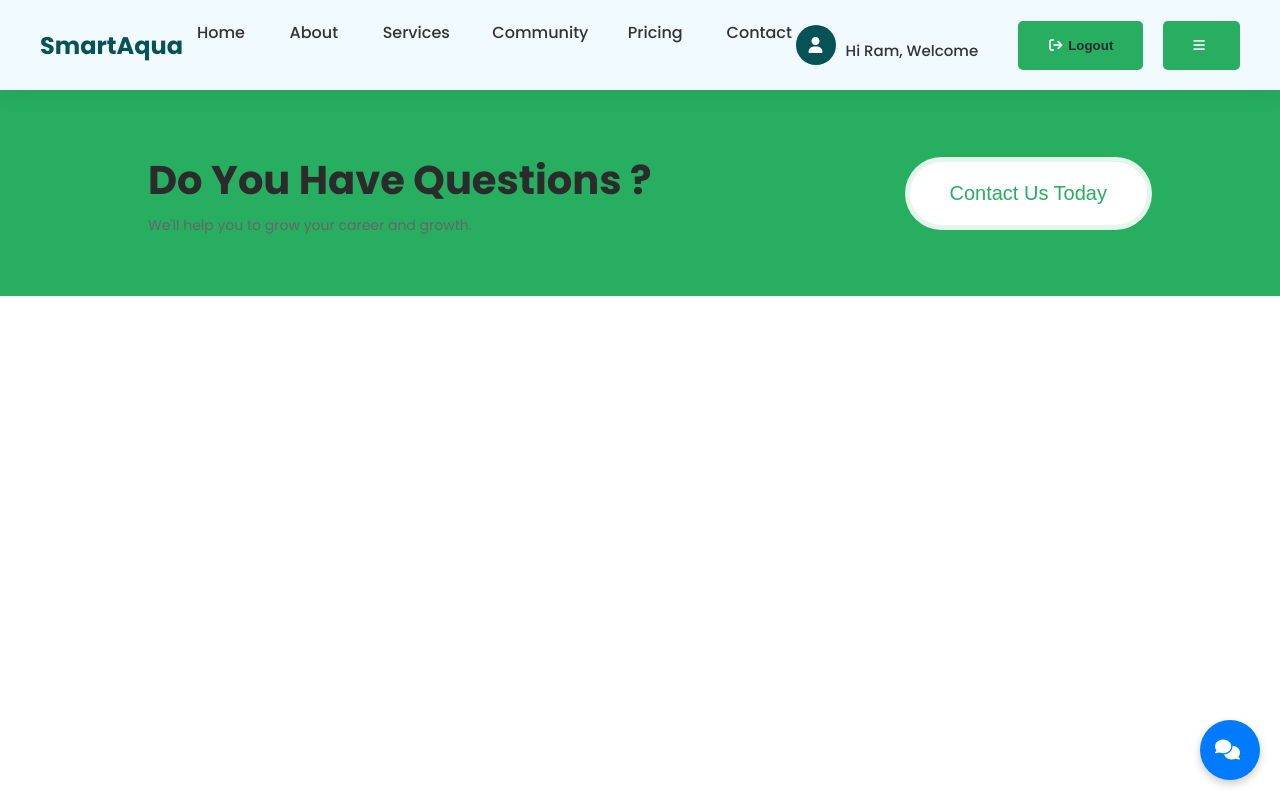
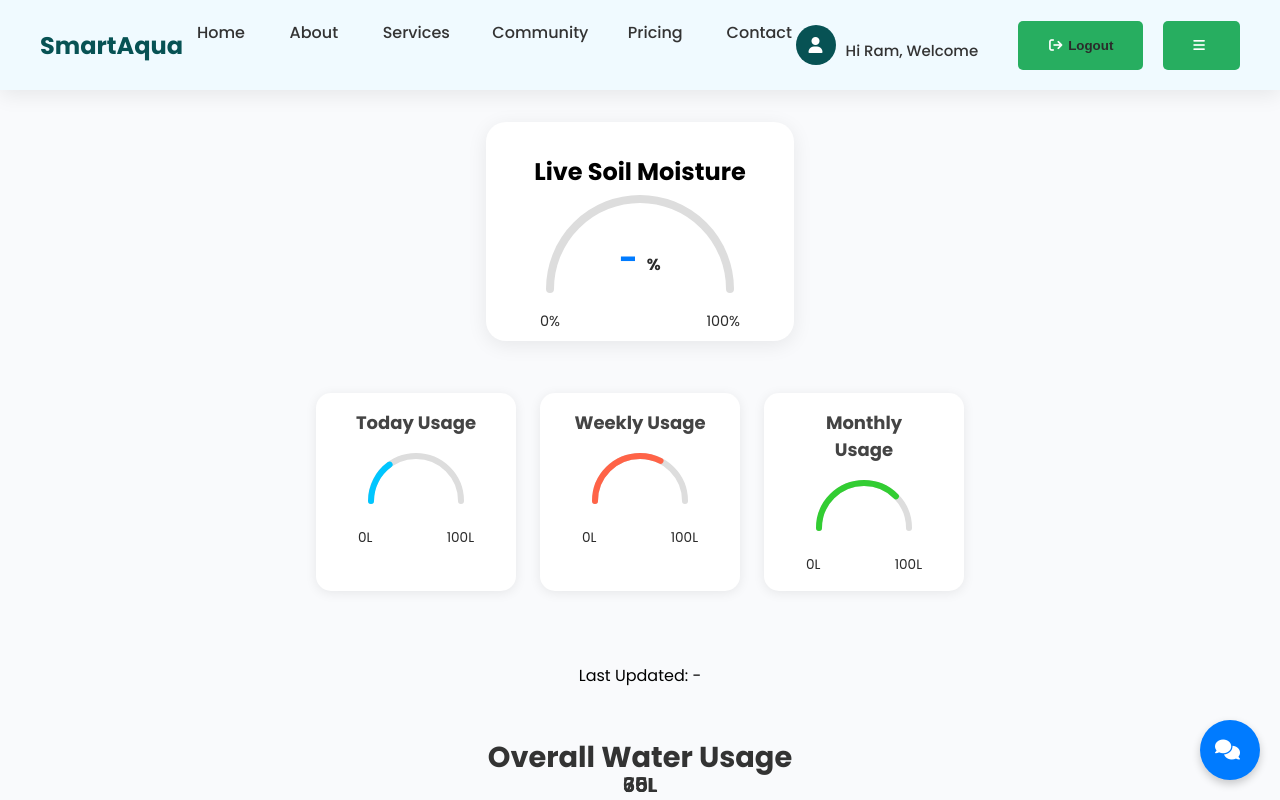
Before and after one commit to ramsagar100/KSSEM-HIO25-018, a React (Create React App) app: page /usageGarden in a window 1280 px wide. Shown: the top 800 px of the page. Built offline with nearby package versions, Linux system fonts and the light colour scheme; no server answers.

Commit message:
Thingspeak connected

```diff
--- a/src/components/Usgae/Usage.css
+++ b/src/components/Usgae/Usage.css
@@ -255,3 +255,33 @@
   margin-top: 1rem;
   color: #333;
 }
+.tank-gauge-container {
+  display: flex;
+  flex-direction: column;
+  align-items: center;
+  margin-top: 20px;
+}
+
+.tank {
+  width: 100px;
+  height: 200px;
+  border: 3px solid #007bff;
+  border-radius: 6px;
+  position: relative;
+  background-color: #e0e0e0;
+  overflow: hidden;
+}
+
+.tank-fill {
+  position: absolute;
+  bottom: 0;
+  width: 100%;
+  background-color: #007bff;
+  transition: height 0.6s ease;
+}
+
+.tank-value {
+  margin-top: 10px;
+  font-size: 1.2em;
+  font-weight: bold;
+}
--- /dev/null
+++ b/src/components/Usgae/UsageGarden.js
@@ -0,0 +1,142 @@
+import React, { useState, useEffect } from "react";
+import "./Usage.css";
+import CurveGraph from "./Graph";
+
+const CHANNEL_ID = "3152998";
+const READ_API_KEY = "NWTU8JZHC0BHR2JK";
+const POLL_INTERVAL_MS = 20000; // 20s
+const API_URL = `https://api.thingspeak.com/channels/${CHANNEL_ID}/feeds.json?api_key=${READ_API_KEY}&results=1`;
+
+const UsageGarden = () => {
+  const [soilMoisture, setSoilMoisture] = useState("-");
+  const [flowRate, setFlowRate] = useState("-");
+  const [totalVolume, setTotalVolume] = useState("-");
+  const [waterLevel, setWaterLevel] = useState("-");
+  const [lastUpdate, setLastUpdate] = useState("-");
+
+  const fetchData = async () => {
+    try {
+      const response = await fetch(API_URL);
+      const data = await response.json();
+      if (data.feeds && data.feeds.length > 0) {
+        const lastEntry = data.feeds[0];
+        setSoilMoisture(parseFloat(lastEntry.field2).toFixed(0)); // field 2 for soil moisture
+        setFlowRate(parseFloat(lastEntry.field1).toFixed(2));
+        setTotalVolume(parseFloat(lastEntry.field3).toFixed(2));
+        setWaterLevel(parseFloat(lastEntry.field4).toFixed(0));
+        setLastUpdate(new Date(lastEntry.created_at).toLocaleString());
+      }
+    } catch (err) {
+      console.error("Failed to fetch ThingSpeak data:", err);
+    }
+  };
+
+  useEffect(() => {
+    fetchData();
+    const intervalId = setInterval(fetchData, POLL_INTERVAL_MS);
+    return () => clearInterval(intervalId);
+  }, []);
+
+  const maxValue = 100; // Soil Moisture is in % (0-100)
+
+  // Function to calculate stroke-dashoffset for semicircle
+  const calculateDashOffset = (value) => {
+    const arcLength = Math.PI * 90; // semicircle length
+    return arcLength * (1 - (value !== "-" ? value / maxValue : 0));
+  };
+
+  // Dummy usage data for Today/Weekly/Monthly
+  const usageData = [
+    { label: "Today", value: 30, max: 100, unit: "L", color: "#00c6ff" },
+    { label: "Weekly", value: 65, max: 100, unit: "L", color: "#ff6347" },
+    { label: "Monthly", value: 75, max: 100, unit: "L", color: "#32cd32" },
+  ];
+
+  return (
+    <section className="usage-statistics">
+      {/* --- Top Live Gauge (Soil Moisture) --- */}
+      <div className="main-gauge">
+        <h2>Live Soil Moisture</h2>
+        <div className="blynk-gauge">
+          <svg viewBox="0 0 200 100" xmlns="http://www.w3.org/2000/svg" className="gauge-svg">
+            {/* Background semicircle */}
+            <path
+              d="M10 90 A90 90 0 0 1 190 90"
+              fill="none"
+              stroke="#ddd"
+              strokeWidth="8"
+              strokeLinecap="round"
+            />
+            {/* Foreground semicircle (value) */}
+            <path
+              d="M10 90 A90 90 0 0 1 190 90"
+              fill="none"
+              stroke="#32cd32"
+              strokeWidth="8"
+              strokeLinecap="round"
+              strokeDasharray={`${Math.PI * 90}`}
+              strokeDashoffset={`${calculateDashOffset(soilMoisture)}`}
+              style={{ transition: "stroke-dashoffset 0.6s ease" }}
+            />
+          </svg>
+          <div className="blynk-value">
+            {soilMoisture} <span className="unit">%</span>
+          </div>
+          <div className="blynk-range">
+            <span>0%</span>
+            <span>{maxValue}%</span>
+          </div>
+        </div>
+      </div>
+
+      {/* --- Dummy Smaller Gauges --- */}
+      <div className="usage-container">
+        {usageData.map((data, index) => {
+          const percentage = data.value / data.max;
+          const dashLength = Math.PI * 45;
+          const dashOffset = dashLength * (1 - percentage);
+
+          return (
+            <div className="card" key={index}>
+              <h3>{data.label} Usage</h3>
+              <svg viewBox="0 0 100 50" xmlns="http://www.w3.org/2000/svg" className="small-gauge">
+                <path
+                  d="M5 45 A45 45 0 0 1 95 45"
+                  fill="none"
+                  stroke="#ddd"
+                  strokeWidth="6"
+                  strokeLinecap="round"
+                />
+                <path
+                  d="M5 45 A45 45 0 0 1 95 45"
+                  fill="none"
+                  stroke={data.color}
+                  strokeWidth="6"
+                  strokeLinecap="round"
+                  strokeDasharray={`${dashLength}`}
+                  strokeDashoffset={`${dashOffset}`}
+                  style={{ transition: "stroke-dashoffset 0.6s ease" }}
+                />
+              </svg>
+              <div className="center-text">{data.value}{data.unit}</div>
+              <div className="range">
+                <span>0{data.unit}</span>
+                <span>{data.max}{data.unit}</span>
+              </div>
+            </div>
+          );
+        })}
+      </div>
+
+      <p style={{ textAlign: "center", marginTop: "20px" }}>
+        Last Updated: {lastUpdate}
+      </p>
+
+      {/* --- Curve Graph --- */}
+      <h1 className="usage-title">Overall Water Usage</h1>
+      <CurveGraph title="Monthly Usage Trend (This Year vs. Last Year)" />
+    </section>
+  );
+};
+
+export default UsageGarden;
--- a/src/components/data/Data.js
+++ b/src/components/data/Data.js
@@ -80,7 +80,7 @@ export const list5=[
   {
     id: 4,
     cover: "../images/list/p-4.png",
-    name:"overall Water Usage",
+    name:"water_Tank",
     price:"67.7Liters"
   },
   {
--- a/src/components/pages/Pages.jsx
+++ b/src/components/pages/Pages.jsx
@@ -15,7 +15,8 @@ import Services from "../services/Services";
 import Contact from "../contact/Contact";
 import Login from "../login/src/components/Login";
 import Usage from "../Usgae/Usage";
-
+import UsageGarden from "../Usgae/UsageGarden";
+import UsageWater_Tank from "../Usgae/Usagewater_Tank";
 // This wrapper allows access to location inside Router
 const LayoutWrapper = () => {
   const location = useLocation();
@@ -28,7 +29,8 @@ const LayoutWrapper = () => {
       <Routes>
         <Route path="/" element={<Home />} />
         <Route path="/login" element={<Login />} />
-        <Route path="/usage" element={<Usage />} />
+        <Route path="/usageBathroom" element={<Usage />} />
+        <Route path="/usageGarden" element={<UsageGarden />} />
 
         <Route path="/about" element={<About />} />
         <Route path="/services" element={<Services />} />
```
Also changed, not shown: src/components/Usgae/UsageWaterTank.js (added, +60 -0 lines).
